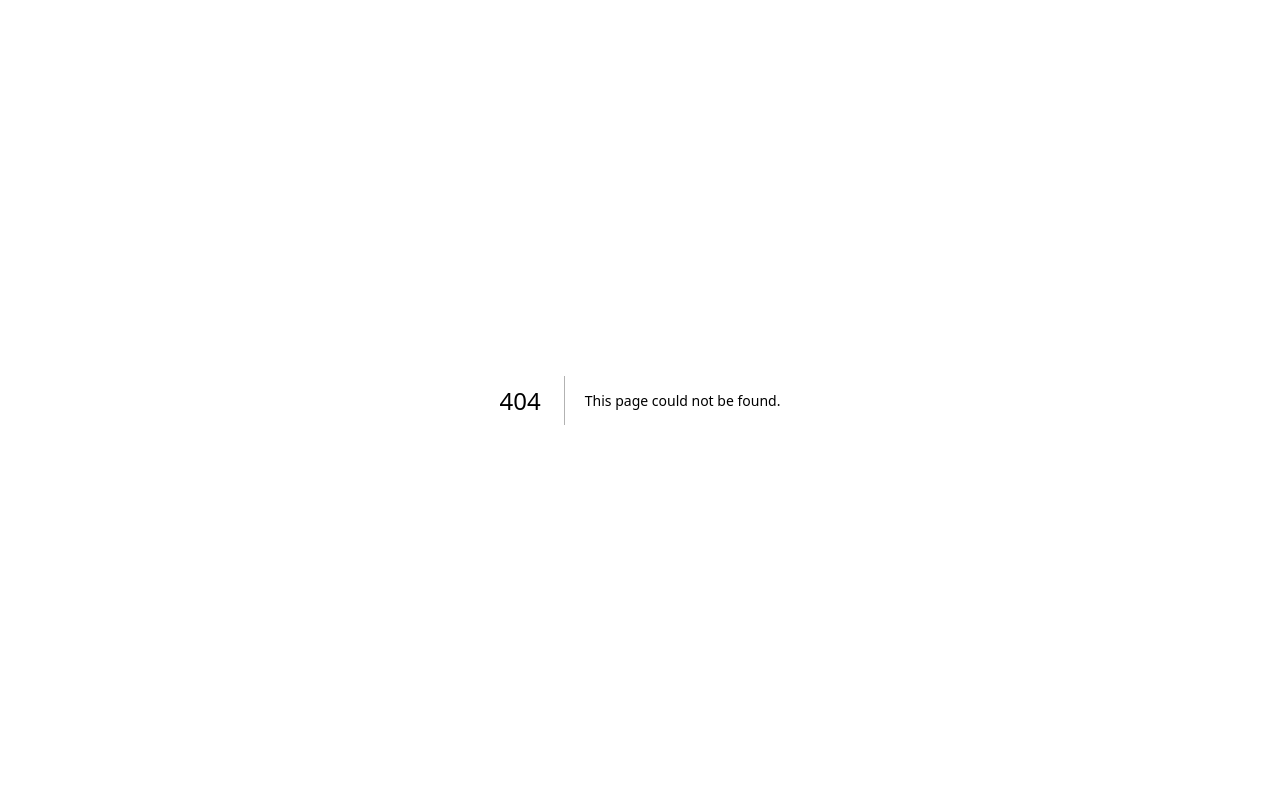
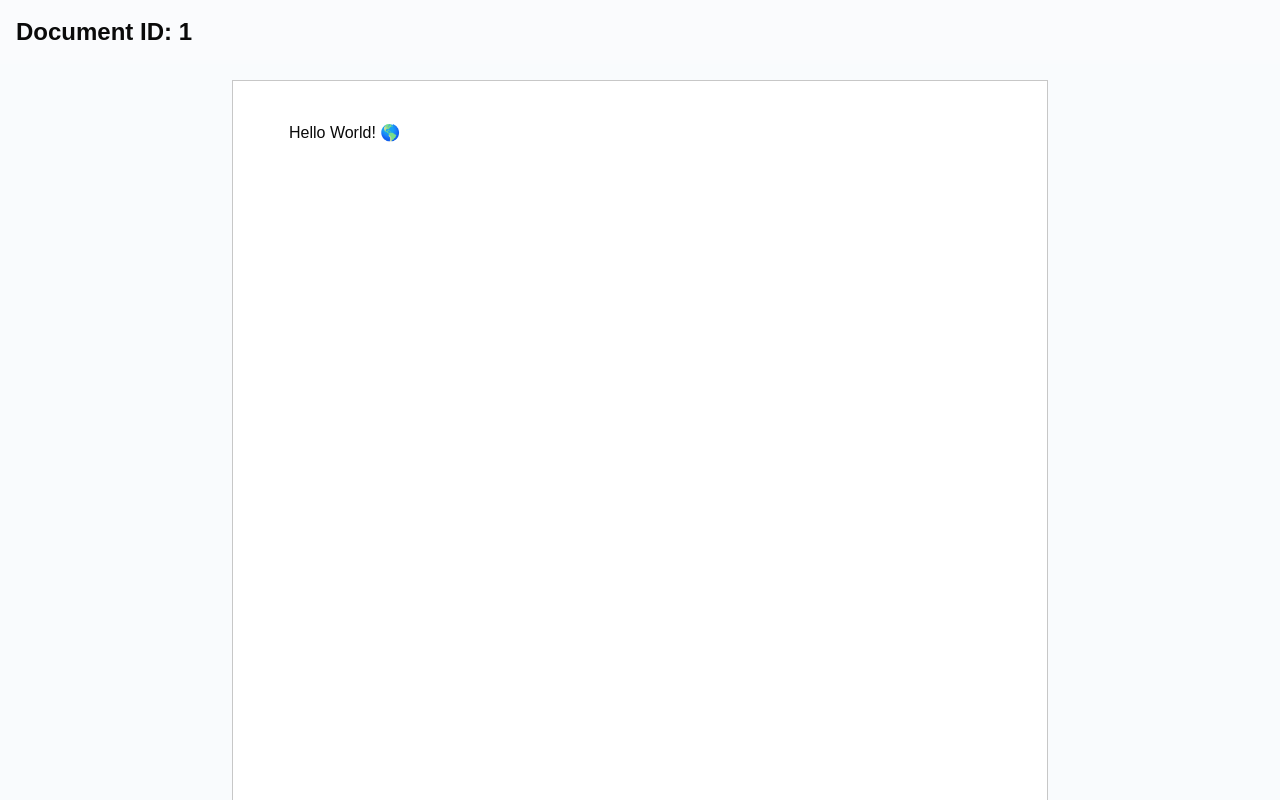
Before and after one commit to JaySavani/doc-clone, a Next.js app: page /documents/1 in a window 1280 px wide. Before the commit this address had no page. Shown: the top 800 px of the page. Built offline with nearby package versions, Linux system fonts and the light colour scheme.

Commit message:
feat: add rich text editor using Tiptap and create document pages

```diff
--- a/package.json
+++ b/package.json
@@ -37,6 +37,9 @@
     "@radix-ui/react-toggle": "^1.1.10",
     "@radix-ui/react-toggle-group": "^1.1.11",
     "@radix-ui/react-tooltip": "^1.2.8",
+    "@tiptap/pm": "^2.10.2",
+    "@tiptap/react": "^2.10.2",
+    "@tiptap/starter-kit": "^2.10.2",
     "class-variance-authority": "^0.7.1",
     "clsx": "^2.1.1",
     "cmdk": "^1.1.1",
--- /dev/null
+++ b/src/app/documents/[documentId]/editor.tsx
@@ -0,0 +1,27 @@
+"use client";
+
+import { useEditor, EditorContent } from "@tiptap/react";
+import StarterKit from "@tiptap/starter-kit";
+
+const Editor = () => {
+  const editor = useEditor({
+    editorProps: {
+      attributes: {
+        style: "padding-left:56px; padding-right:56px;",
+        class:
+          "focus:outline-none print:border-0 bg-white border border-[#C7C7C7] flex flex-col min-h-[1054px] w-[816px] pt-10 pr-14 pb-10 cursor-text",
+      },
+    },
+    extensions: [StarterKit],
+    content: "<p>Hello World! 🌎️</p>",
+  });
+  return (
+    <div className="size-full overflow-x-auto bg-[#F9FBFD] px-4 print:p-0 print:bg-white print:overflow-visible">
+      <div className="min-w-max flex justify-center w-[816px] py-4 print:py-0 mx-auto print:w-full print:min-w-0">
+        <EditorContent editor={editor} />
+      </div>
+    </div>
+  );
+};
+
+export default Editor;
--- /dev/null
+++ b/src/app/documents/[documentId]/page.tsx
@@ -0,0 +1,19 @@
+import Editor from "./editor";
+
+interface DocumentIdPageProps {
+  params: Promise<{
+    documentId: string;
+  }>;
+}
+
+const DocumentIdPage = async ({ params }: DocumentIdPageProps) => {
+  const { documentId } = await params;
+  return (
+    <div className="min-h-screen bg-[#FAFBFD]">
+      <h1 className="text-2xl font-bold p-4">Document ID: {documentId}</h1>
+      <Editor />
+    </div>
+  );
+};
+
+export default DocumentIdPage;
--- /dev/null
+++ b/src/app/documents/page.tsx
@@ -0,0 +1,9 @@
+const DocumentsPage = () => {
+  return (
+    <div className="flex flex-col min-h-screen justify-center items-center">
+      <h1>Documents</h1>
+    </div>
+  );
+};
+
+export default DocumentsPage;
```
Also changed, not shown: 1 other file (tests, documents, lock files or other folders).
